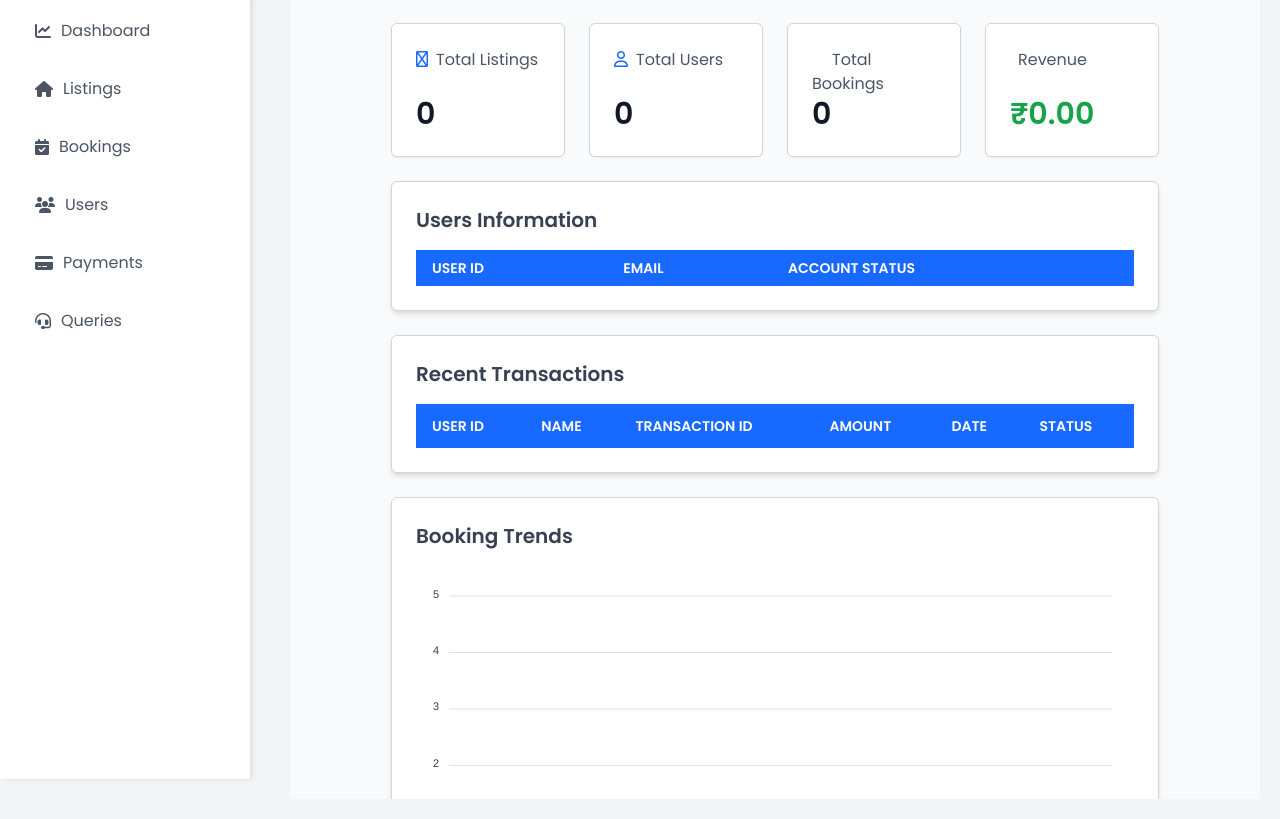
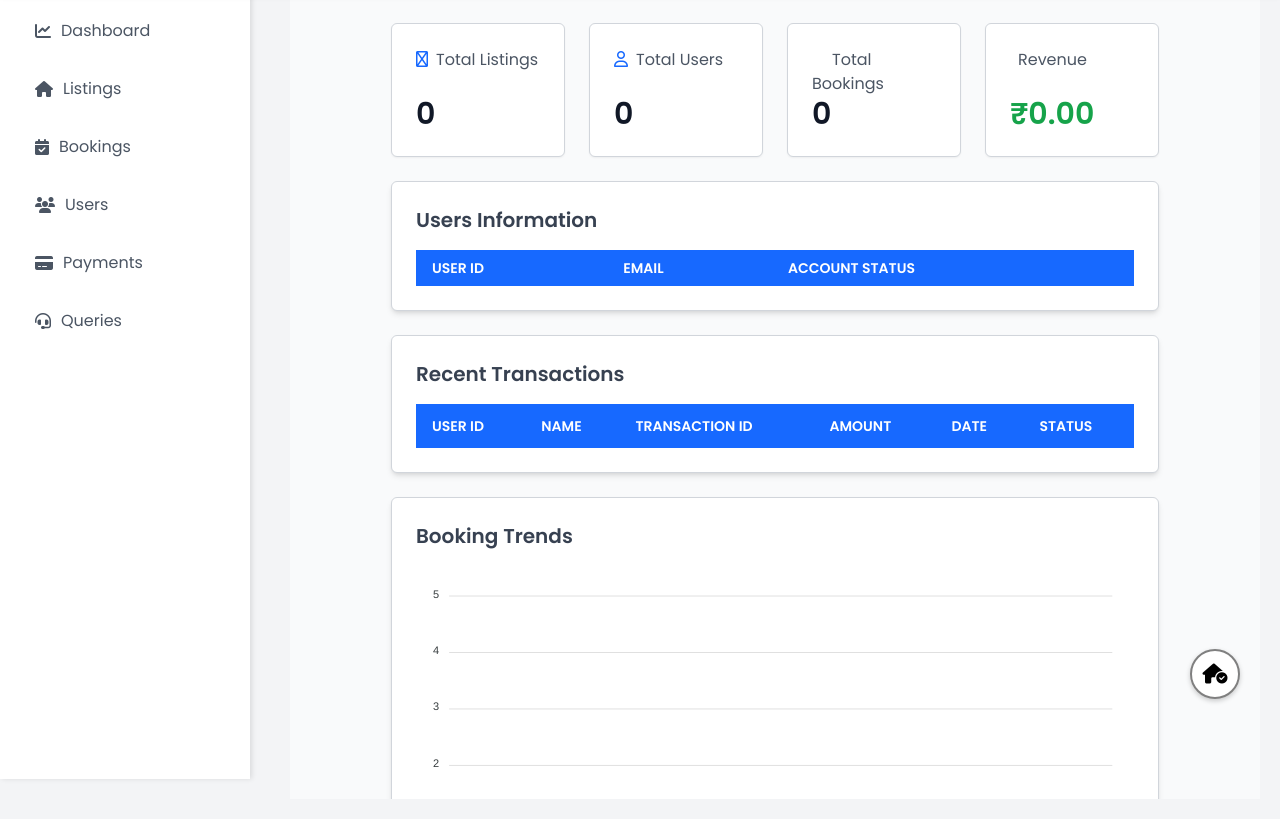
Before and after one commit to Niraj-Paswan/stay, a PHP site: page /admin/main.php in a window 1280 px wide. Shown: the part 81-900 px from the top of the page. Run offline with PHP 8.4, Linux system fonts and the light colour scheme; data that the repository does not hold is empty; some libraries are stand-ins or nearby versions.

Commit message:
Added an floating Add Property Button

```diff
--- a/admin/main.php
+++ b/admin/main.php
@@ -14,6 +14,49 @@
     body {
       height: 100%;
       font-family: 'Poppins', sans-serif;
+    }
+
+    /* Floating Button Styles */
+    .floating-button {
+      position: fixed;
+      bottom: 20px;
+      right: 40px;
+      background-color: white;
+      border: 2px solid gray;
+      width: 50px;
+      height: 50px;
+      border-radius: 50%;
+      display: flex;
+      align-items: center;
+      justify-content: center;
+      box-shadow: 0 2px 5px rgba(0, 0, 0, 0.2);
+      cursor: pointer;
+      transition: all 0.3s ease;
+    }
+
+    .floating-button:hover {
+      background-color: #f3f3f3;
+    }
+
+    .floating-button::after {
+      content: "Add New Listing";
+      position: absolute;
+      bottom: 60px;
+      right: 50%;
+      transform: translateX(50%);
+      background-color: black;
+      color: white;
+      padding: 5px 10px;
+      border-radius: 5px;
+      font-size: 12px;
+      white-space: nowrap;
+      opacity: 0;
+      transition: opacity 0.3s ease;
+      pointer-events: none;
+    }
+
+    .floating-button:hover::after {
+      opacity: 1;
     }
 
     .navbar {
@@ -197,6 +240,9 @@
   <div class="main-content">
     <iframe class="w-full h-screen" src="../admin/main_dashboard.php" frameborder="0" id="content-frame"></iframe>
   </div>
+  <div class="floating-button" onclick="location.href='property_upload.html'">
+    <i class="fa-solid fa-house-circle-check text-black text-xl"></i>
+  </div>
 
   <script>
     function showContent(contentId, clickedItem) {
```
